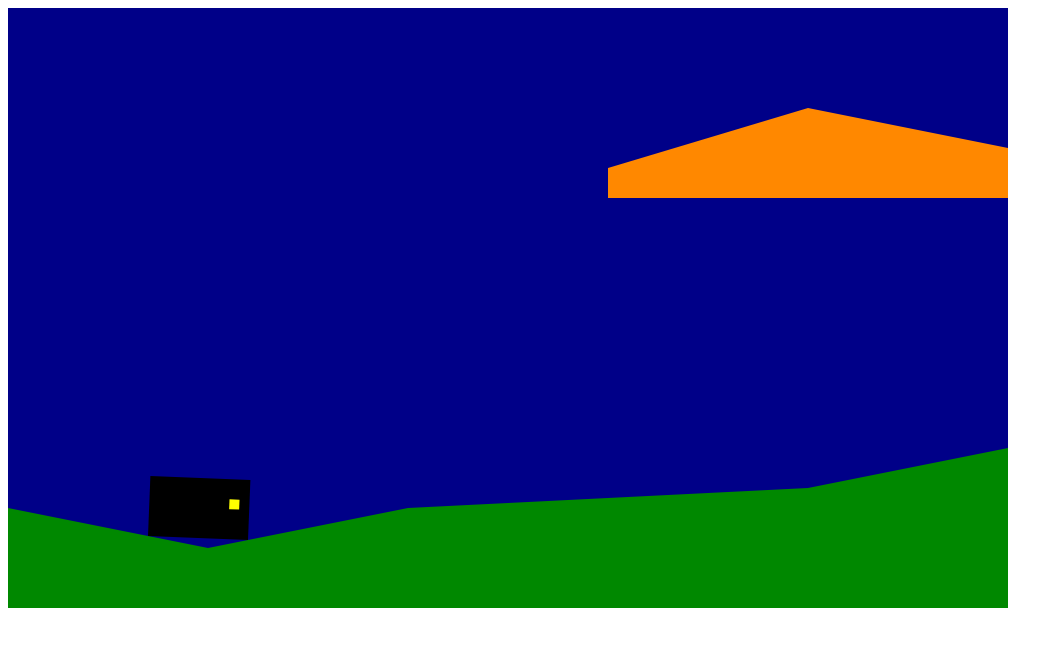
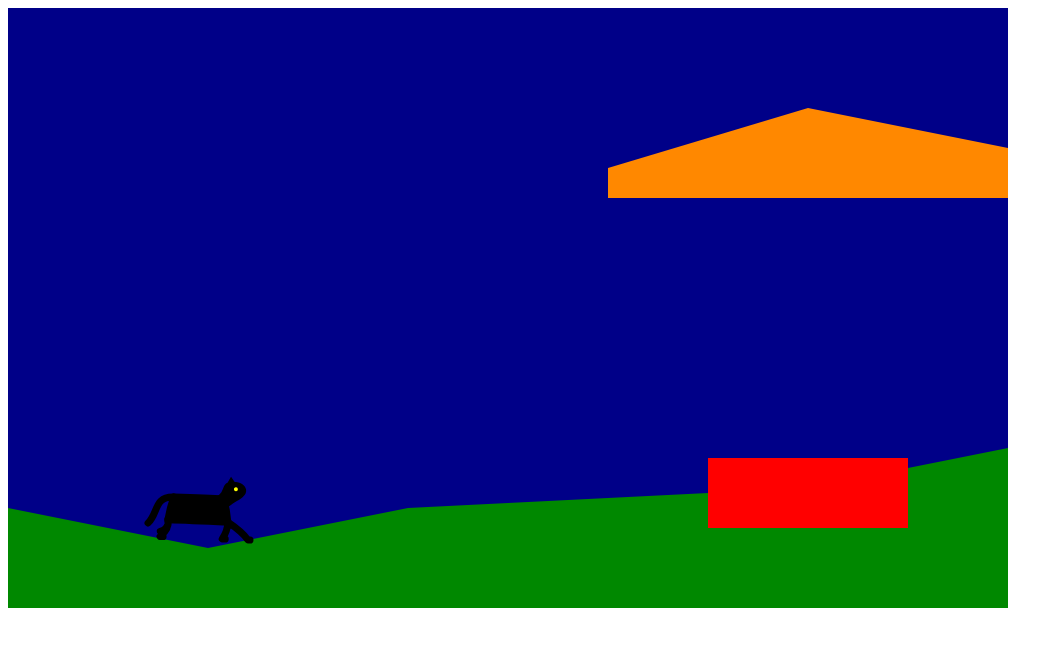
Before and after one commit to Schnark/js13kgames-2025, a plain HTML site: page index.html in a window 1280 px wide. Shown: the whole page, without its empty margins (0-1063 px from the left). Drawn offline with Linux system fonts and the light colour scheme.

Commit message:
death and win

```diff
--- a/res/cat.js
+++ b/res/cat.js
@@ -1,9 +1,10 @@
 /*global Cat: true*/
+/*global drawCat*/
 Cat =
 (function () {
 "use strict";
 
-var WIDTH = 100, HEIGHT = 60,
+var WIDTH = 100,
 	VX_MAX = 0.2,
 	VY_MAX = 0.2,
 	ACCEL = 0.0002,
@@ -26,22 +27,22 @@ function Cat (level) {
 	this.vy = 0;
 	this.turning = 0;
 	this.jumpTime = 0;
+	this.variationTime = 0;
+	this.walkPos = 0;
 }
 
 Cat.prototype.draw = function (ctx) {
-	var dx, dy;
+	var dx, dy, a;
 	dx = this.x0 - this.x1;
 	dy = this.y0 - this.y1;
 	ctx.save();
 	ctx.translate(this.x1, this.y1);
-	ctx.rotate(Math.atan2(dy, dx));
+	a = Math.atan2(dy, dx);
+	ctx.rotate(a);
 	if (dx < 0) {
 		ctx.scale(1, -1);
 	}
-	ctx.fillStyle = '#000';
-	ctx.fillRect(0, -HEIGHT, Math.sqrt(dx * dx + dy * dy), HEIGHT);
-	ctx.fillStyle = '#ff0';
-	ctx.fillRect(WIDTH - 20, 20 - HEIGHT, 10, 10);
+	drawCat(ctx, Math.sqrt(dx * dx + dy * dy), -a, this.walkPos / 100, this.variationTime / 1000, this.turning / TURNING_TIME);
 	ctx.restore();
 };
 
@@ -158,6 +159,7 @@ Cat.prototype.swap = function () {
 };
 
 Cat.prototype.move = function (left, right, jump, dt) {
+	this.variationTime += dt;
 	this.jumpTime = Math.max(0, this.jumpTime - dt);
 	if (this.turning > 0) {
 		this.turning -= dt;
@@ -174,6 +176,7 @@ Cat.prototype.move = function (left, right, jump, dt) {
 	} else {
 		this.slide(left, right, jump, dt);
 	}
+	return this.level.getEnd(this.x0, this.y0) || this.level.getEnd(this.x1, this.y1);
 };
 
 Cat.prototype.walk = function (left, right, jump, dt) {
@@ -233,6 +236,7 @@ Cat.prototype.walk = function (left, right, jump, dt) {
 			pos1 = this.followCurve(this.x1, this.curve1, dx1 * (1 - pos0.remaining));
 		}
 	}
+	this.walkPos += Math.abs(pos0.x - this.x0);
 	this.x0 = pos0.x;
 	this.y0 = pos0.y;
 	this.curve0 = pos0.curve;
@@ -331,6 +335,7 @@ Cat.prototype.slide = function (left, right, jump, dt) {
 			}
 			this.vx = (pos.x - this.x1) / dt;
 		}
+		this.walkPos += Math.abs(pos.x - this.x0);
 		this.x0 = pos.x;
 		this.y0 = pos.y;
 		this.curve0 = pos.curve;
--- a/res/curve.js
+++ b/res/curve.js
@@ -30,9 +30,9 @@ Curve.prototype.pathBottom = function (ctx) {
 	(2) from right to left
 	(3) with visual offset to top to accommodate for height of cat*/
 	var i, l = this.points.length;
-	ctx.moveTo(this.points[l - 1].x, this.points[l - 1].y - 10);
+	ctx.moveTo(this.points[l - 1].x, this.points[l - 1].y - 30);
 	for (i = l - 2; i >= 0; i--) {
-		ctx.lineTo(this.points[i].x, this.points[i].y - 10);
+		ctx.lineTo(this.points[i].x, this.points[i].y - 30);
 	}
 };
 
--- a/res/draw-cat.js
+++ b/res/draw-cat.js
@@ -3,34 +3,52 @@ drawCat =
 (function () {
 "use strict";
 
-function drawCatPlaceholder (ctx, l) {
-	ctx.fillStyle = '#000';
-	ctx.fillRect(0, -60, l, 60);
-	ctx.fillStyle = '#ff0';
-	ctx.fillRect(l - 20, -40, 10, 10);
+function drawTurningCat (ctx, l, a, w, v, t) {
+	ctx.save();
+	ctx.beginPath();
+	ctx.rect(0, -80, 2 * l, 100);
+	ctx.clip();
+	ctx.save();
+	ctx.scale(-1, 1);
+	ctx.translate(-t * l, 0);
+	drawCat(ctx, l, a, w - t, v);
+	ctx.restore();
+	ctx.translate(-t * l, 0);
+	drawCat(ctx, l, a, w - t, v);
+	ctx.restore();
 }
 
-function drawCat (ctx, l, a, w, v) {
+function drawCat (ctx, l, a, w, v, t) {
 	var xb0, yb0, xb1, yb1, xb2, yb2, xb3, yb3, //body
 		xbc0, ybc0, xbc1, ybc1, xbc2, ybc2, xbc3, ybc3,
 		xt, yt, //tail
 		xtc0, ytc0, xtc1, ytc1,
 		xf0, yf0, xf1, yf1, xf2, yf2, xf3, yf3, //feet
+		xfc0, yfc0, xfc1, yfc1, xfc2, yfc2, xfc3, yfc3,
 		m;
 
-	xb0 = 25 + 25 * Math.sin(a);
+	function loop (min, max, p) {
+		return min + (max - min) * (1 + Math.sin(2 * Math.PI * p)) / 2;
+	}
+
+	if (t) {
+		drawTurningCat(ctx, l, a, w, v, t);
+		return;
+	}
+
+	xb0 = 25 + 20 * Math.sin(a);
 	yb0 = -40;
-	xb1 = l - 25 + 25 * Math.sin(a);
+	xb1 = l - 25 + 20 * Math.sin(a);
 	yb1 = -40;
 	xb2 = xb1 + 5;
 	yb2 = -17;
 	xb3 = xb0 - 5;
 	yb3 = -17;
-	xbc0 = (xb0 + xb1) / 2;
+	xbc0 = (xb0 + xb1) / 2 + l / 10;
 	ybc0 = (yb0 + yb1) / 2 + 2 * Math.sin(2 * Math.PI * v) + Math.min(0, l - 100);
 	xbc1 = (xb1 + xb2) / 2 + 2 + Math.sin(6 * v);
 	ybc1 = (yb1 + yb2) / 2;
-	xbc2 = xbc0;
+	xbc2 = xbc0 - l / 5;
 	ybc2 = ybc0 + 23;
 	xbc3 = (xb3 + xb0) / 2 - 2 - Math.sin(6 * v);
 	ybc3 = (yb3 + yb0) / 2;
@@ -43,20 +61,29 @@ function drawCat (ctx, l, a, w, v) {
 	xtc1 = xt + 10;
 	ytc1 = yt - 10;
 
-	xf0 = 0;
-	yf0 = 0;
-	xf1 = xb3;
-	yf1 = 0;
-	xf2 = xb2;
-	yf2 = 0;
-	xf3 = l;
-	yf3 = 0;
+	xf0 = loop(0, xb3 + 5, w);
+	yf0 = Math.min(0, loop(-5, 5, w + 0.75));
+	xf1 = loop(0, xb3 + 5, w + 0.5);
+	yf1 = Math.min(0, loop(-5, 5, w + 0.25));
+	xf2 = loop(xb2 - 5, l, w + 0.25);
+	yf2 = Math.min(0, loop(-5, 5, w));
+	xf3 = loop(xb2 - 5, l, w + 0.75);
+	yf3 = Math.min(0, loop(-5, 5, w + 0.5));
+	xfc0 = loop(xb3 * 0.7, xb3 + 10, w);
+	yfc0 = -8;
+	xfc1 = loop(xb3 * 0.7, xb3 + 10, w + 0.5);
+	yfc1 = -8;
+	xfc2 = loop(xb2, xb2 * 0.3 + l * 0.7, w + 0.25);
+	yfc2 = -8;
+	xfc3 = loop(xb2, xb2 * 0.3 + l * 0.7, w + 0.75);
+	yfc3 = -8;
 
 	ctx.save();
 	ctx.fillStyle = '#000';
 	ctx.strokeStyle = '#000';
 	ctx.lineWidth = 7;
 	ctx.lineCap = 'round';
+	ctx.lineJoin = 'round';
 
 	ctx.beginPath();
 	ctx.moveTo(xb0, yb0);
@@ -72,25 +99,35 @@ function drawCat (ctx, l, a, w, v) {
 	ctx.bezierCurveTo(xtc0, ytc0, xtc1, ytc1, xt, yt);
 
 	ctx.moveTo(xb3, yb3);
-	ctx.lineTo(xf0, yf0);
+	ctx.quadraticCurveTo(xfc0, yfc0, xf0, yf0);
+	ctx.lineTo(xf0 + 2, yf0);
 	ctx.moveTo(xb3, yb3);
-	ctx.lineTo(xf1, yf1);
+	ctx.quadraticCurveTo(xfc1, yfc1, xf1, yf1);
+	ctx.lineTo(xf1 + 3, yf1);
 	ctx.moveTo(xb2, yb2);
-	ctx.lineTo(xf2, yf2);
+	ctx.quadraticCurveTo(xfc2, yfc2, xf2, yf2);
+	ctx.lineTo(xf2 + 2, yf2);
 	ctx.moveTo(xb2, yb2);
-	ctx.lineTo(xf3, yf3);
+	ctx.quadraticCurveTo(xfc3, yfc3, xf3, yf3);
+	ctx.lineTo(xf3 + 3, yf3);
 	ctx.stroke();
 
 	ctx.translate(xb1 - 5, yb1 + 10);
 	ctx.rotate(0.2 * Math.sin(v) - 0.4 * Math.sin(a));
 
 	ctx.beginPath();
-	ctx.arc(15, -15, 15, 0, 2 * Math.PI);
+	ctx.moveTo(-5, -12);
+	ctx.bezierCurveTo(10, -12, 5, -25, 15, -25);
+	ctx.bezierCurveTo(25, -25, 30, -20, 30, -15);
+	ctx.bezierCurveTo(30, -5, 10, -5, 5, 5);
+	ctx.moveTo(9, -20);
+	ctx.lineTo(15 + 2 * Math.sin(1.5 * v), -30);
+	ctx.lineTo(22, -20);
 	ctx.fill();
 
 	ctx.fillStyle = '#ff0';
 	ctx.beginPath();
-	ctx.arc(20, -17, 2.5, 0, 2 * Math.PI);
+	ctx.arc(20, -17, 2, 0, 2 * Math.PI);
 	ctx.fill();
 
 	ctx.restore();
--- a/res/game.js
+++ b/res/game.js
@@ -2,7 +2,7 @@
 (function () {
 "use strict";
 
-var canvas, ctx, rAF, ground, block, level, cat, t0;
+var canvas, ctx, rAF, ground, block, thornyBush, river, level, cat, t0, end;
 
 canvas = document.getElementById('c');
 canvas.width = 1000;
@@ -10,22 +10,45 @@ canvas.height = 600; //must be nominal height of level
 ctx = canvas.getContext('2d', {alpha: false});
 rAF = window.requestAnimationFrame || window.mozRequestAnimationFrame;
 
-ground = new Curve([{x: 0, y: 500}, {x: 200, y: 540}, {x: 400, y: 500}, {x: 800, y: 480}, {x: 1200, y: 400}, {x: 1400, y: 500}, {x: 1600, y: 500}]);
-block = new Block(new Curve([{x: 600, y: 160}, {x: 800, y: 100}, {x: 1000, y: 140}]), new Curve([{x: 600, y: 200}, {x: 1000, y: 200}]));
-level = new Level(ground, [block], 240);
+ground = new Curve([{x: 0, y: 500}, {x: 200, y: 540}, {x: 400, y: 500}, {x: 800, y: 480}, {x: 1200, y: 400}, {x: 1400, y: 500}, {x: 2000, y: 500}]);
+block = new Block(new Curve([{x: 600, y: 160}, {x: 800, y: 100}, {x: 1000, y: 140}]), new Curve([{x: 600, y: 220}, {x: 1000, y: 220}]));
+thornyBush = new Block(new Curve([{x: 700, y: 450}, {x: 900, y: 450}]), new Curve([{x: 700, y: 550}, {x: 900, y: 550}]));
+river = new Block(new Curve([{x: 1400, y: 499}, {x: 1500, y: 499}]), new Curve([{x: 1400, y: 550}, {x: 1500, y: 550}]));
+level = new Level(ground, [block], [thornyBush], [river], 240, 1970);
 cat = new Cat(level);
 
 function loop (t) {
-	var dt;
+	var dt, stopLoop;
 	if (t0) {
 		dt = t - t0;
-		cat.move(keys.left, keys.right, keys.jump, dt);
+		if (!end) {
+			end = cat.move(keys.left, keys.right, keys.jump, dt);
+		} else {
+			cat.move(false, false, false, dt);
+		}
 	}
 
-	level.draw(ctx, cat);
+	if (end) {
+		stopLoop = level.drawEnd(ctx, cat, end, dt);
+	} else {
+		level.draw(ctx, cat);
+	}
 
 	t0 = t;
-	rAF(loop);
+	if (!stopLoop) {
+		rAF(loop);
+	} else {
+		switch (end) {
+		case 1:
+			window.alert('You die after falling into a thorny bush.');
+			break;
+		case 2:
+			window.alert('You die after falling into a river.');
+			break;
+		case -1:
+			window.alert('You win!');
+		}
+	}
 }
 
 rAF(loop);
--- a/res/level.js
+++ b/res/level.js
@@ -3,12 +3,22 @@ Level =
 (function () {
 "use strict";
 
-function Level (ground, blocks, start) {
+var SKY = '#008',
+	GRASS = '#080',
+	WOOD = '#f80',
+	THORNS = '#f00',
+	WATER = '#00f';
+
+function Level (ground, blocks, thorns, rivers, start, end) {
 	this.ground = ground;
 	this.blocks = blocks;
+	this.thorns = thorns;
+	this.rivers = rivers;
 	this.start = start;
+	this.end = end;
 	this.min = ground.min;
 	this.max = ground.max;
+	this.endTime = 0;
 }
 
 Level.prototype.insideBlock = function (x, y) {
@@ -21,25 +31,42 @@ Level.prototype.insideBlock = function (x, y) {
 	}
 };
 
-Level.prototype.draw = function (ctx, cat) {
-	var w, h, x, y, i;
+Level.prototype.getEnd = function (x, y) {
+	var i;
+	for (i = 0; i < this.thorns.length; i++) {
+		if (this.thorns[i].inside(x, y)) {
+			return 1;
+		}
+	}
+	for (i = 0; i < this.rivers.length; i++) {
+		if (this.rivers[i].inside(x, y)) {
+			return 2;
+		}
+	}
+	if (x >= this.end) {
+		return -1;
+	}
+};
+
+Level.prototype.draw = function (ctx, cat, noCatNoRestore) {
+	var w, h, dx, dy, x, y, i;
 	w = ctx.canvas.width;
 	h = ctx.canvas.height;
-	x = (cat.x0 + cat.x1) / 2 - w / 2;
-	x = Math.min(this.max - w, x);
-	x = Math.max(0, x);
-	y = (cat.y0 + cat.y1) / 2 - h / 3;
-	y = Math.min(0, y);
+	dx = (cat.x0 + cat.x1) / 2 - w / 2;
+	dx = Math.min(this.max - w, dx);
+	dx = Math.max(0, dx);
+	dy = (cat.y0 + cat.y1) / 2 - h / 3;
+	dy = Math.min(0, dy);
 
 	//background
-	ctx.fillStyle = '#008';
+	ctx.fillStyle = SKY;
 	ctx.fillRect(0, 0, w, h);
 
 	ctx.save();
-	ctx.translate(-x, -y);
+	ctx.translate(-dx, -dy);
 
 	//ground
-	ctx.fillStyle = '#080';
+	ctx.fillStyle = GRASS;
 	ctx.beginPath();
 	ctx.moveTo(this.min, h);
 	this.ground.path(ctx);
@@ -47,16 +74,76 @@ Level.prototype.draw = function (ctx, cat) {
 	ctx.closePath();
 	ctx.fill();
 	//blocks
-	ctx.fillStyle = '#f80';
+	ctx.fillStyle = WOOD; //TODO also allow GRASS
 	ctx.beginPath();
 	for (i = 0; i < this.blocks.length; i++) {
 		this.blocks[i].path(ctx);
 	}
 	ctx.fill();
 	//cat
-	cat.draw(ctx);
+	if (!noCatNoRestore) {
+		cat.draw(ctx);
+	}
+	//grass
+	/*ctx.beginPath()
+	for (x = dx; x < dx + w; x++) {
+		if (this.min <= x && x <= this.max && Math.sin(8.1344 * x) > 0.5) {
+			y = this.ground.y(x);
+			ctx.moveTo(x, y + 10);
+			ctx.lineTo(x, y - 3);
+		}
+	}
+	ctx.strokeStyle = GRASS;
+	ctx.lineWidth = 1;
+	ctx.stroke();*/
+	//thorns and rivers
+	ctx.fillStyle = THORNS;
+	ctx.beginPath();
+	for (i = 0; i < this.thorns.length; i++) {
+		this.thorns[i].path(ctx);
+	}
+	ctx.fill();
+	ctx.fillStyle = WATER;
+	ctx.beginPath();
+	for (i = 0; i < this.rivers.length; i++) {
+		this.rivers[i].path(ctx);
+	}
+	ctx.fill();
 
-	ctx.restore();
+	if (!noCatNoRestore) {
+		ctx.restore();
+	}
+};
+
+Level.prototype.drawEnd = function (ctx, cat, end, dt) {
+	var x, y, i;
+	this.endTime += dt;
+	this.draw(ctx, cat, end !== -1);
+	x = (cat.x0 + cat.x1) / 2;
+	y = (cat.y0 + cat.y1) / 2;
+	switch (end) {
+	case 1:
+		ctx.translate(x, y);
+		ctx.fillStyle = '#000';
+		for (i = 0; i < 100; i++) {
+			ctx.beginPath();
+			ctx.arc(0, (i + 1) * this.endTime / 200, 5, 0, 2 * Math.PI);
+			ctx.fill();
+			ctx.rotate(0.5);
+		}
+		ctx.restore();
+		break;
+	case 2:
+		ctx.fillStyle = WATER;
+		ctx.beginPath();
+		ctx.arc(x, y, this.endTime, 0, 2 * Math.PI);
+		ctx.fill();
+		cat.draw(ctx);
+		ctx.restore();
+	}
+	ctx.fillStyle = 'rgba(0,0,0,' + (this.endTime / 2000) + ')';
+	ctx.fillRect(0, 0, ctx.canvas.width, ctx.canvas.height);
+	return this.endTime > 2000;
 };
 
 return Level;
```
Also changed, not shown: res/draw-cat-test.js (+11 -5 lines), test-cat.html (+3 -2 lines).
